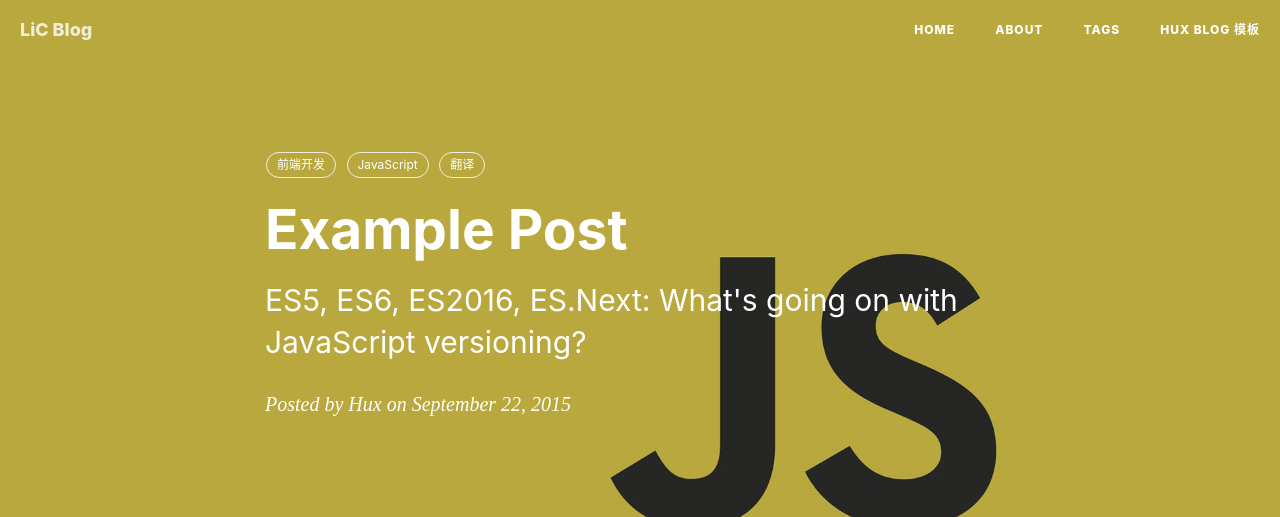
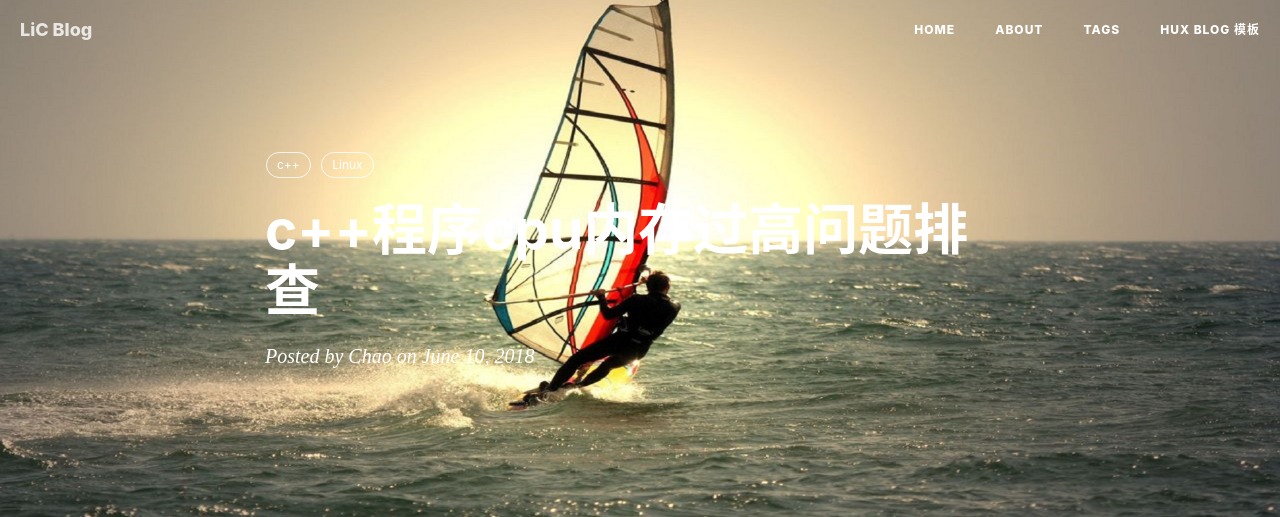
Before and after one commit to lichao111/lichao111.github.io, a Jekyll site: the page built from _posts/2015-09-22-js-version.markdown, in a window 1280 px wide. Shown: the top 517 px of the page. Built offline with Jekyll 4.4.1, drawn with Linux system fonts in a browser that asks for light colours; nearby versions of some CDN libraries; comment, search, counter and statistics services are not loaded; some of the changed text lies outside the part shown; grey boxes are pictures that could not be loaded.

Commit message:
fix blog1

````diff
--- a/_posts/2015-09-22-js-version.markdown
+++ b/_posts/2015-09-22-js-version.markdown
@@ -1,23 +1,22 @@
 ---
 layout:     post
-title:      "Example Post"
-subtitle:   "ES5, ES6, ES2016, ES.Next: What's going on with JavaScript versioning?"
-date:       2015-09-22
-author:     "Hux"
-header-img: "img/post-bg-js-version.jpg"
+title:      "c++程序cpu内存过高问题排查"
+subtitle:   ""
+date:       2018-06-10
+author:     "Chao"
+header-img: "img/post-bg-cpu.jpg"
 tags:
-    - 前端开发
-    - JavaScript
-    - 翻译
+    - c++
+    - Linux
 ---
 
 
 
 
 
-  在多线程的程序中，如果出现了cpu和内存过高。 比价难以判断到底是哪个线程的的哪个函数造成的。而用几个linux命令：__ps__ ,  __top__ , __pstack__ 相结合,可以比较好的辅助我们定位到问题的根源。
+在多线程的程序中，如果出现了cpu和内存过高。比价难以判断到底是哪个线程的的哪个函数造成的。而用几个linux命令：__ps__ ,  __top__ , __pstack__ 相结合,可以比较好的辅助我们定位到问题的根源。
 
- 1. ps命令查看程序PID
+1. ps命令查看程序PID
 ```shell
 ps -ef | grep eventinput | grep -v "eventinput"
 ```
````
Also changed, not shown: img/post-bg-cpu.jpg (added).
